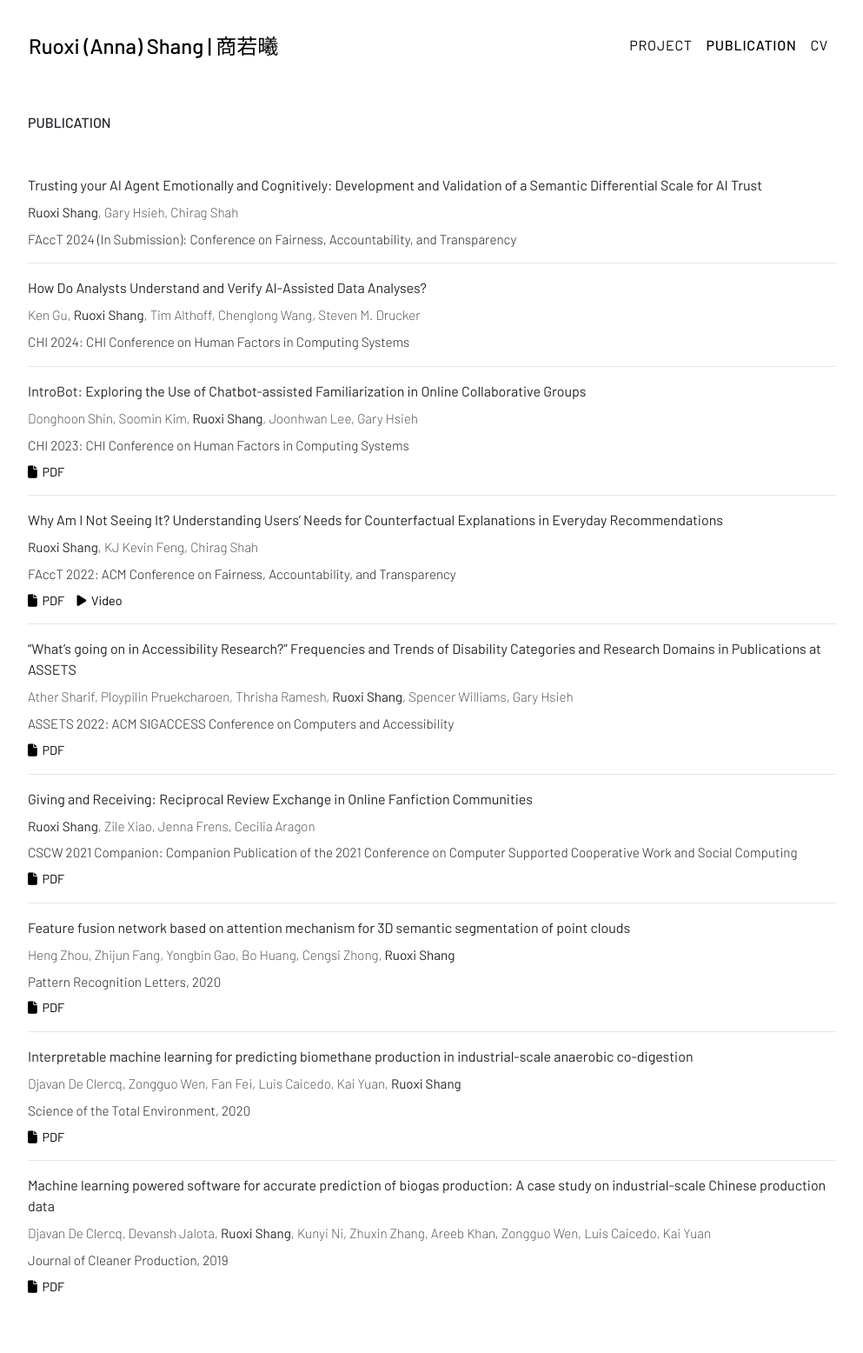
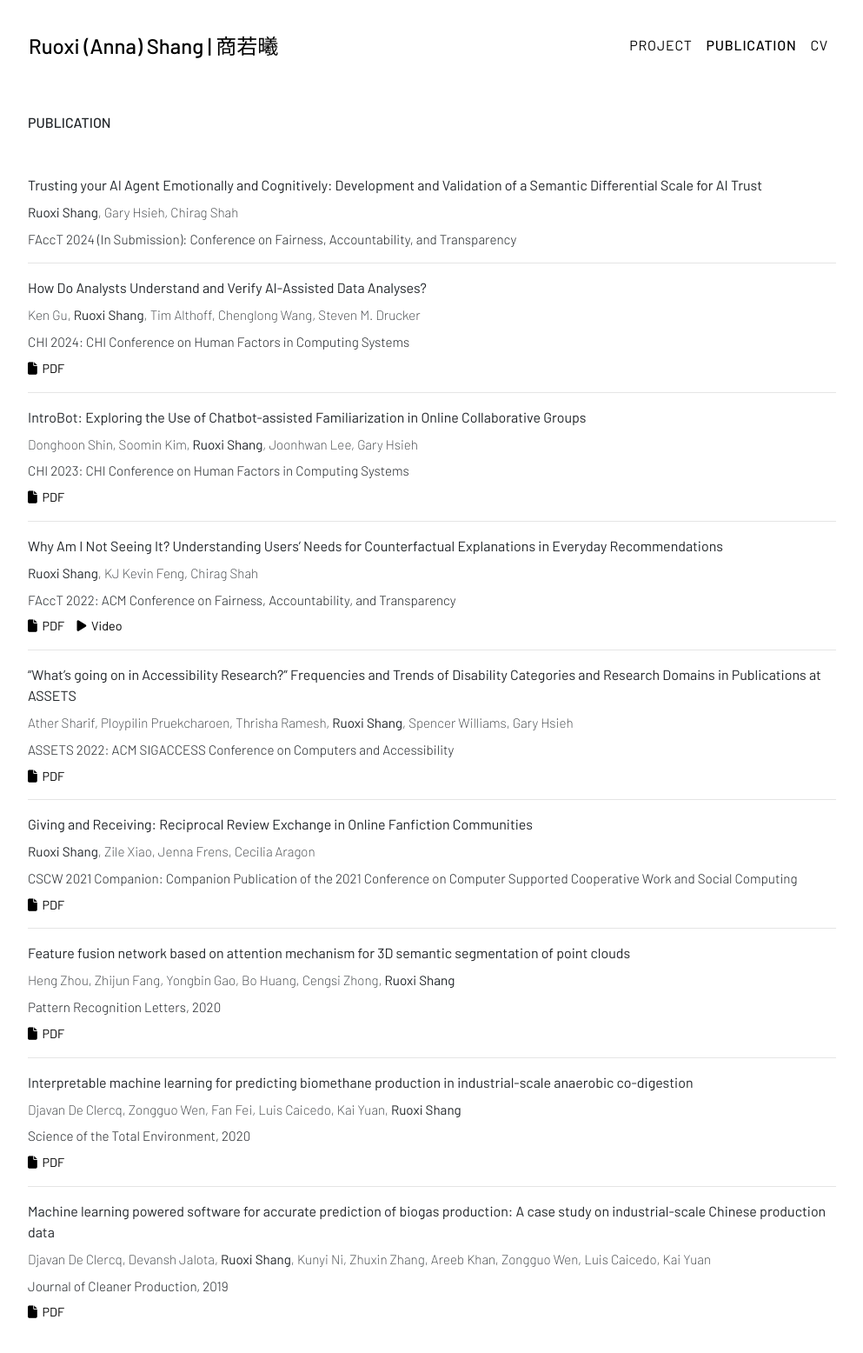
Before and after one commit to vikasreddy85/vikasreddy85.github.io, a Jekyll site: the page built from publication/index.html, in a window 1280 px wide. Shown: the whole page at 87% size, without its empty margins (143-1136 px from the left). Built offline with Jekyll 4.4.1, drawn with Linux system fonts in a browser that asks for light colours; nearby versions of some CDN libraries; some web fonts are replaced; library files that are not in the unit come from our copies; before the commit the page ends 1526 px from its top, so only the background shows below that.

Commit message:
Added publication pdf

```diff
--- a/_data/publication.yml
+++ b/_data/publication.yml
@@ -15,6 +15,7 @@ publication:
       - Steven M. Drucker
     venue_short: "CHI 2024"
     venue_long: "CHI Conference on Human Factors in Computing Systems"
+    pdf: "chi2024_llm_paper.pdf"
   - title: "IntroBot: Exploring the Use of Chatbot-assisted Familiarization in Online Collaborative Groups"
     authors:
       - Donghoon Shin
```
Also changed, not shown: 1 other file.
